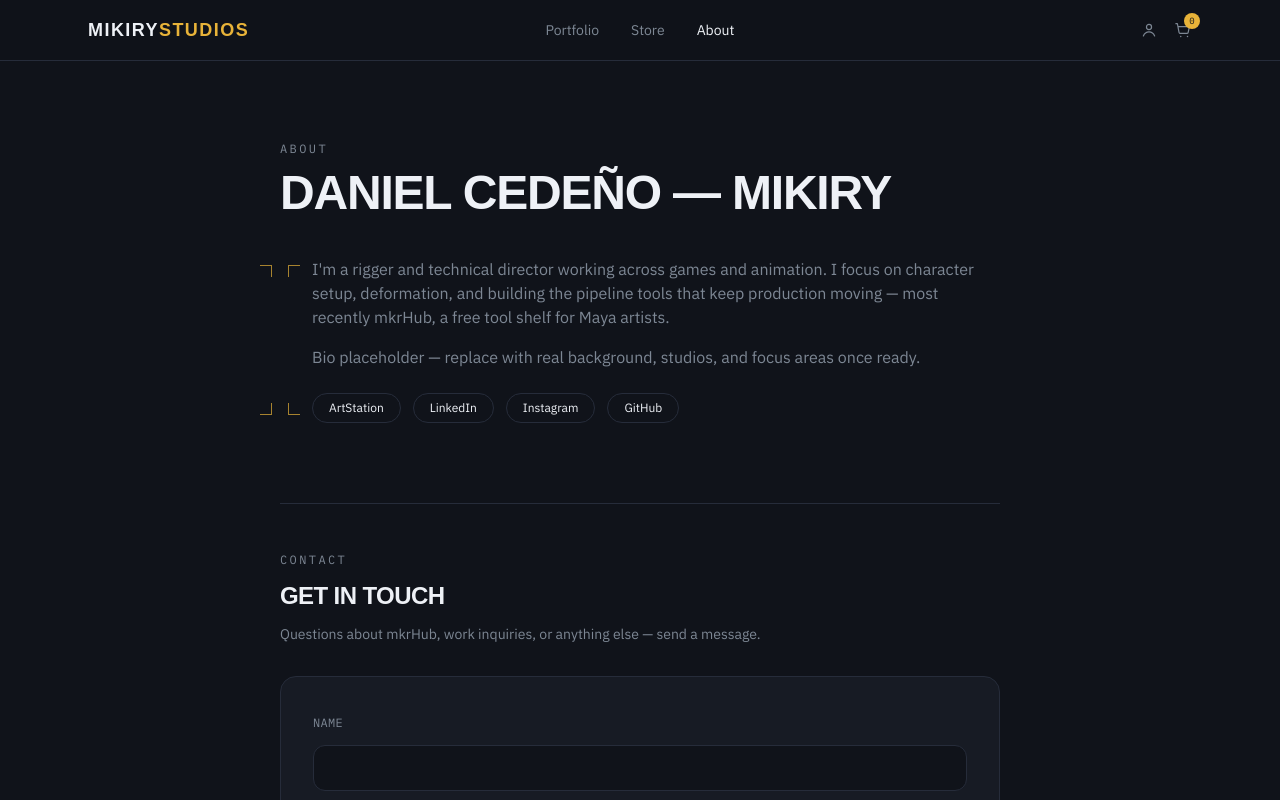
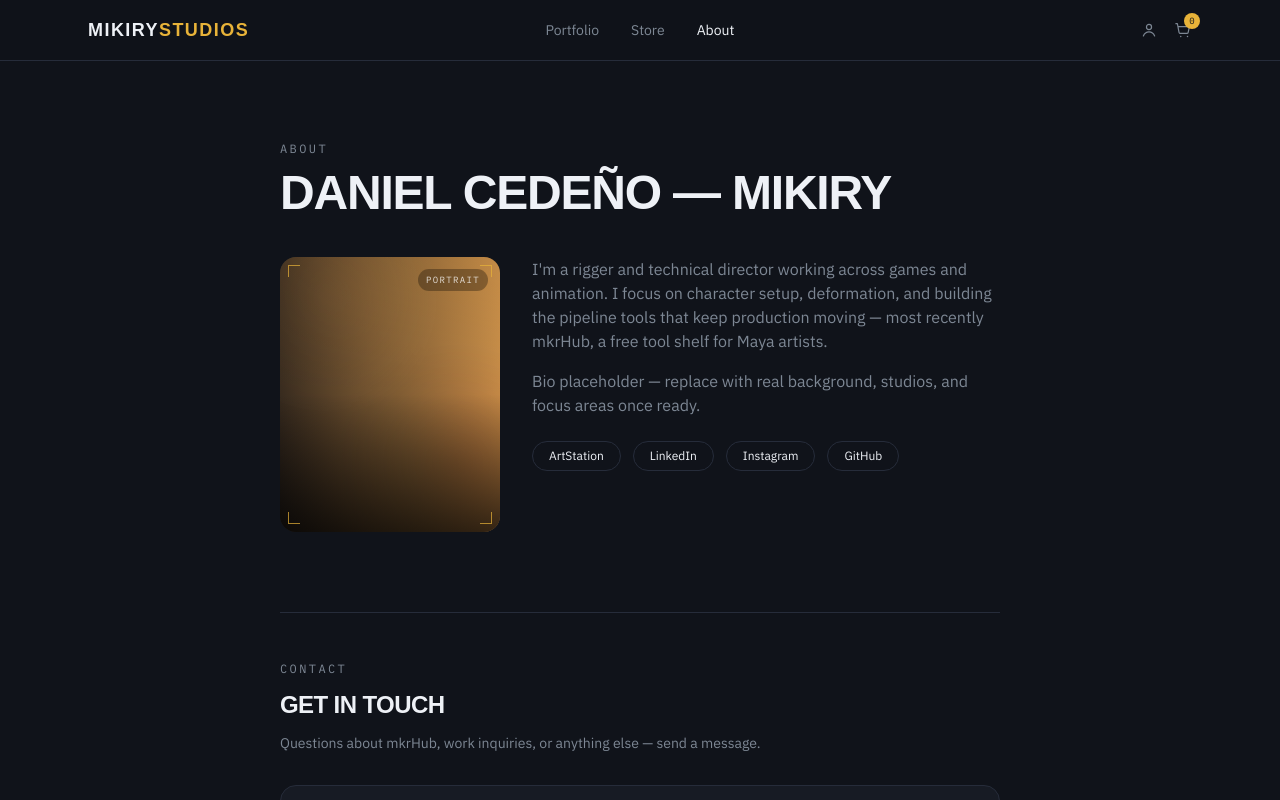
Before and after one commit to TheMikiry/mikirystudios.com, a Next.js app: page /about in a window 1280 px wide. Shown: the top 800 px of the page. Built offline with nearby package versions, Linux system fonts and the light colour scheme; a web font is replaced by a local one.

Commit message:
Fix About portrait collapsing to zero size
Reveal wrapper had no definite width while its child used w-full,
an unresolvable percentage-of-nothing that collapsed the box —
leaving only the orphaned corner-bracket marks visible with no
portrait behind them. Wrapper now carries the explicit width.

```diff
--- a/src/app/about/page.tsx
+++ b/src/app/about/page.tsx
@@ -23,11 +23,11 @@ export default function AboutPage() {
       </Reveal>
 
       <div className="mt-10 flex flex-col gap-8 sm:flex-row">
-        <Reveal delay={0.05} className="relative shrink-0">
+        <Reveal delay={0.05} className="relative w-full shrink-0 sm:w-[220px]">
           <PlaceholderCover
             seed="about-portrait"
             label="Portrait"
-            className="aspect-[4/5] w-full max-w-[220px] rounded-2xl"
+            className="aspect-[4/5] w-full rounded-2xl"
           />
           <FrameCorners />
         </Reveal>
```
